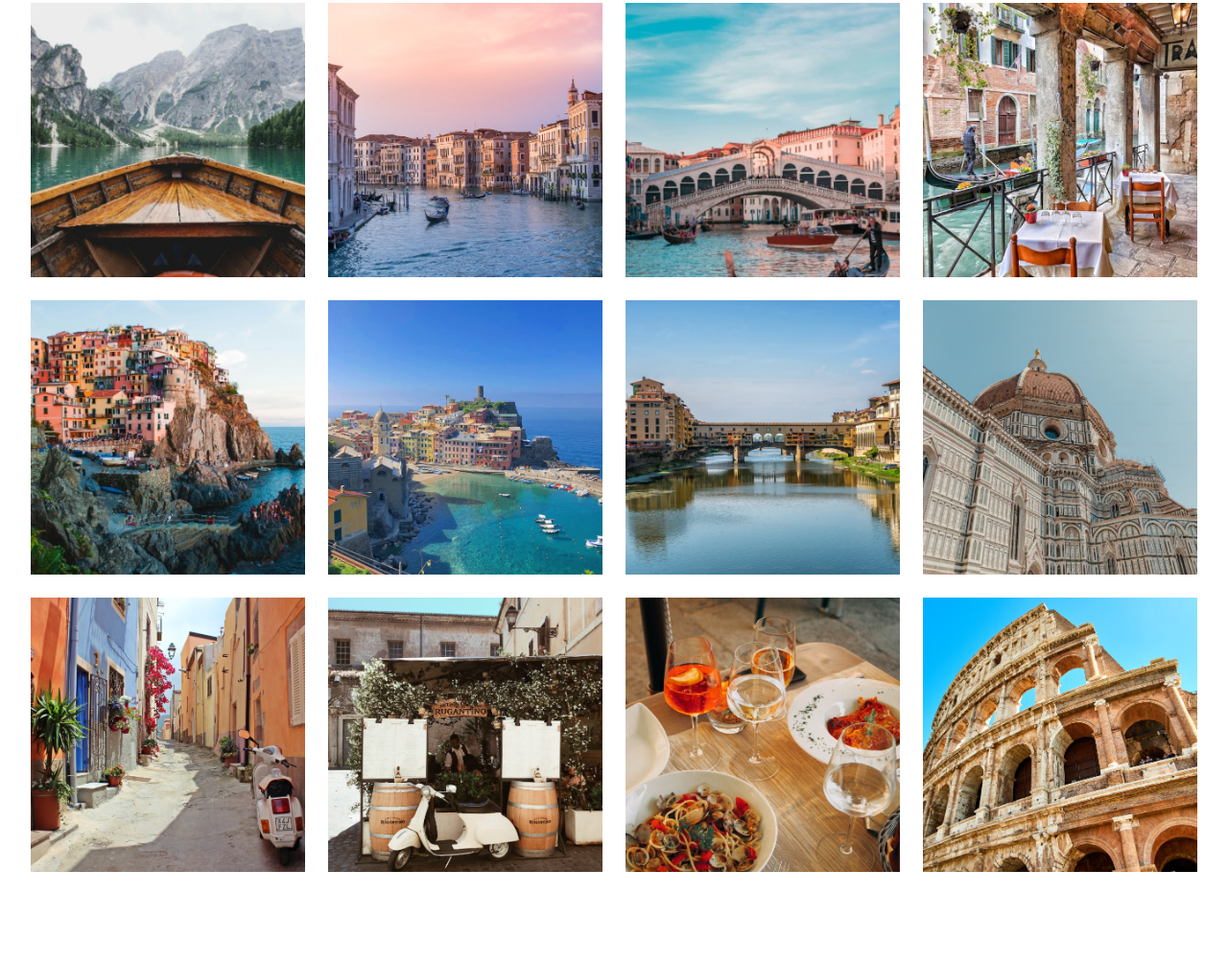
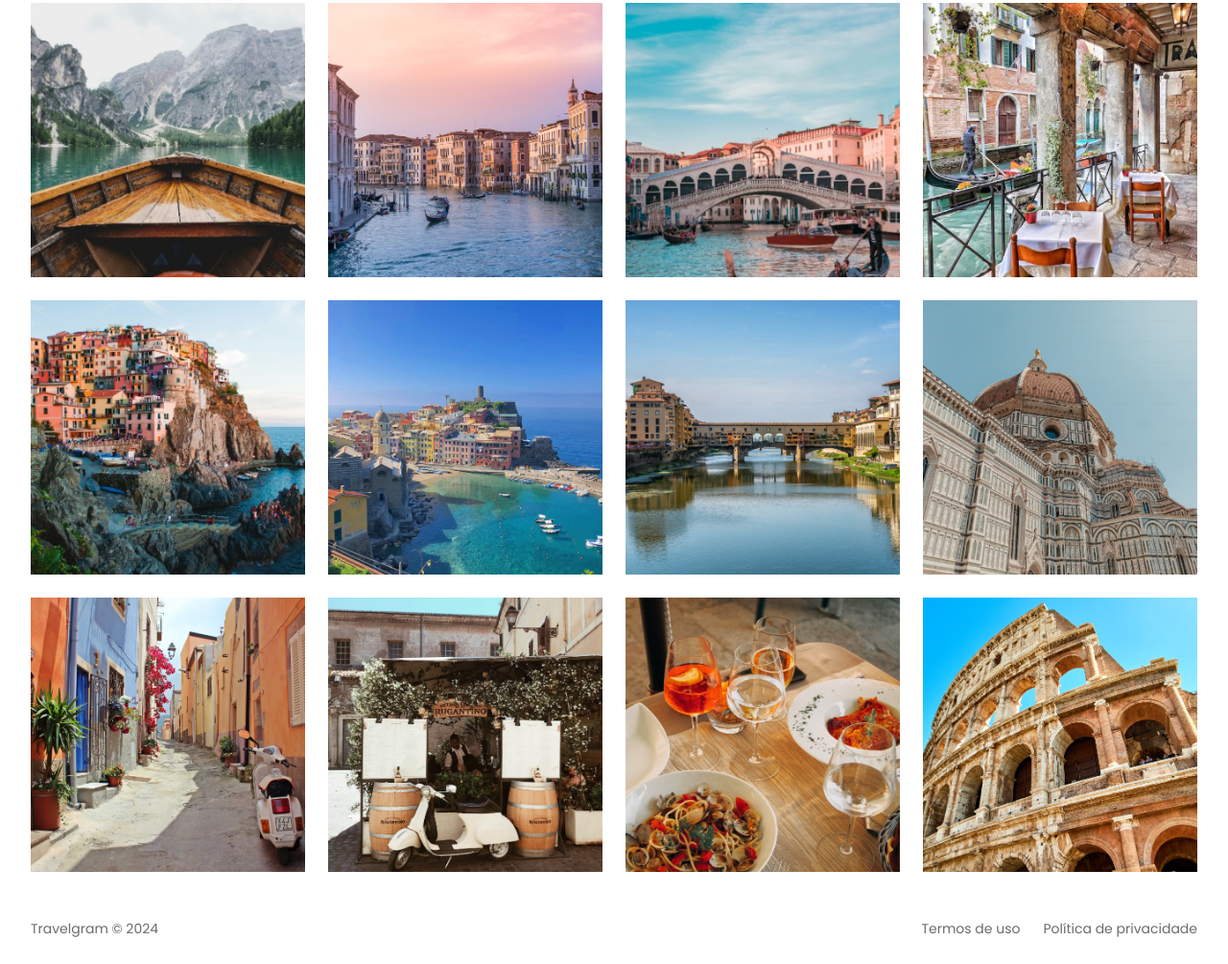
Before and after one commit to Carlosrubenx/travelgram, a plain HTML site: page index.html in a window 1280 px wide. Shown: the part 357-1362 px from the top of the page at 96% size. Before the commit the page ends 1290 px from the top, so only its background shows below. Drawn offline with Linux system fonts and the light colour scheme.

Commit message:
footer done

```diff
--- a/index.html
+++ b/index.html
@@ -84,5 +84,11 @@
     <img src="./assets/images/Image 12.png" alt="">
   </main>
 
+  <footer class="container">
+    <span>Travelgram &copy; 2024</span>
+    <span>Termos de uso</span>
+    <span>Política de privacidade</span>
+  </footer>
+
 </body>
 </html>
--- a/styles/footer.css
+++ b/styles/footer.css
@@ -0,0 +1,11 @@
+footer {
+  display: flex;
+  padding: 2.4rem;
+  gap: 2.4rem;
+
+  font: var(--text-md);
+}
+
+footer span:first-child {
+  margin-right: auto;
+}
```
